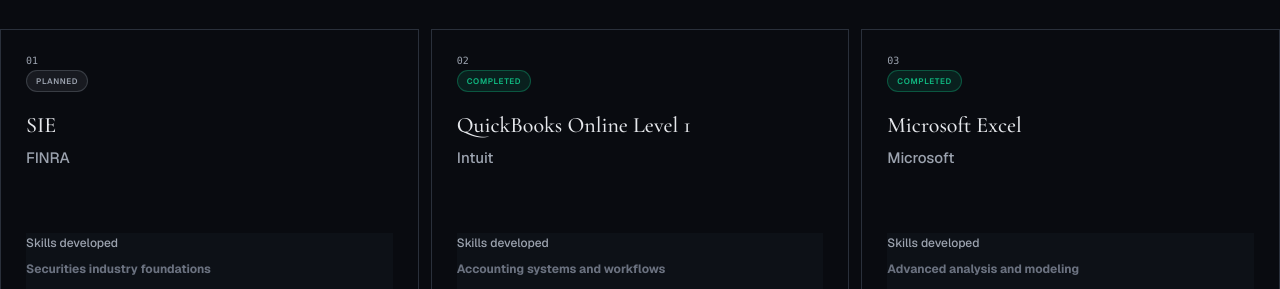
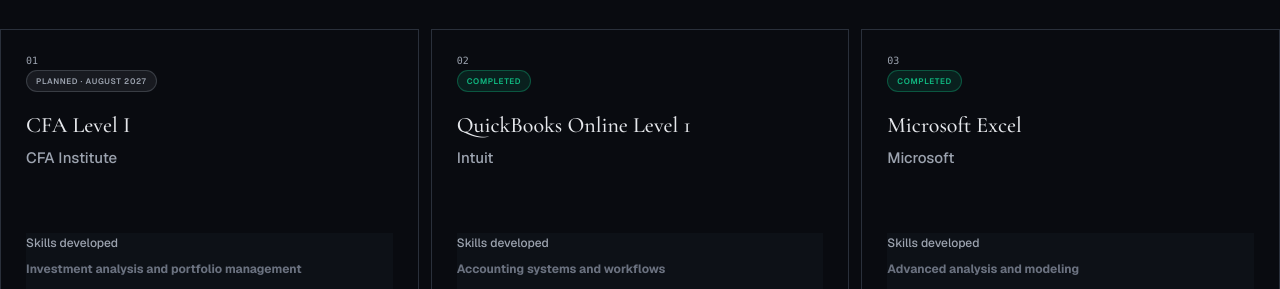
Before and after one commit to 5blows2shy-png/luna1-research, a Next.js app: page /certifications in a window 1280 px wide. Shown: the part 663-952 px from the top of the page. Built offline with nearby package versions, Linux system fonts and the light colour scheme; no server answers.

Commit message:
Update CFA credentials

```diff
--- a/src/app/certifications/page.tsx
+++ b/src/app/certifications/page.tsx
@@ -1,3 +1,3 @@
 import {PageHeader} from "@/components/site";
-const certs=[["SIE","FINRA","Planned","Securities industry foundations"],["QuickBooks Online Level 1","Intuit","Completed","Accounting systems and workflows"],["Microsoft Excel","Microsoft","Completed","Advanced analysis and modeling"],["Bloomberg Market Concepts","Bloomberg","Completed","Markets, economics, and terminals"],["Future finance certifications","Various","Roadmap","Continued professional development"]];
+const certs=[["CFA Level I","CFA Institute","Planned · August 2027","Investment analysis and portfolio management"],["QuickBooks Online Level 1","Intuit","Completed","Accounting systems and workflows"],["Microsoft Excel","Microsoft","Completed","Advanced analysis and modeling"],["Bloomberg Market Concepts","Bloomberg","Completed","Markets, economics, and terminals"],["Future finance certifications","Various","Roadmap","Continued professional development"]];
 export default function Certifications(){return <><PageHeader kicker="Certifications" title="A deliberate path of professional development." description="Credentials and planned coursework supporting financial analysis, accounting fluency, market knowledge, and applied modeling."/><section className="cert-grid">{certs.map((c,i)=><article key={c[0]}><span className="cert-index">0{i+1}</span><div><span className="status" data-status={c[2].toLowerCase().replaceAll(" ","-")}>{c[2]}</span><h2>{c[0]}</h2><p>{c[1]}</p></div><footer><small>Skills developed</small><b>{c[3]}</b><span className="credential-placeholder" aria-label={`${c[0]} credential link not yet available`}>Credential link pending</span></footer></article>)}</section></>}
--- a/src/app/resume/page.tsx
+++ b/src/app/resume/page.tsx
@@ -304,9 +304,15 @@
               <span>Completed</span>
             </div>
             <div>
-              <b>SIE</b>
-              <span>Planned</span>
+              <b>CFA Level I</b>
+              <span>Planned · August 2027</span>
             </div>
+            {recruiterView && (
+              <div>
+                <b>CFA Society San Diego Student Member</b>
+                <span>2026–Present</span>
+              </div>
+            )}
           </div>
           <Link className="text-link" href="/certifications">
             View certification roadmap →
```
Also changed, not shown: 1 other file (tests, documents, lock files or other folders).
